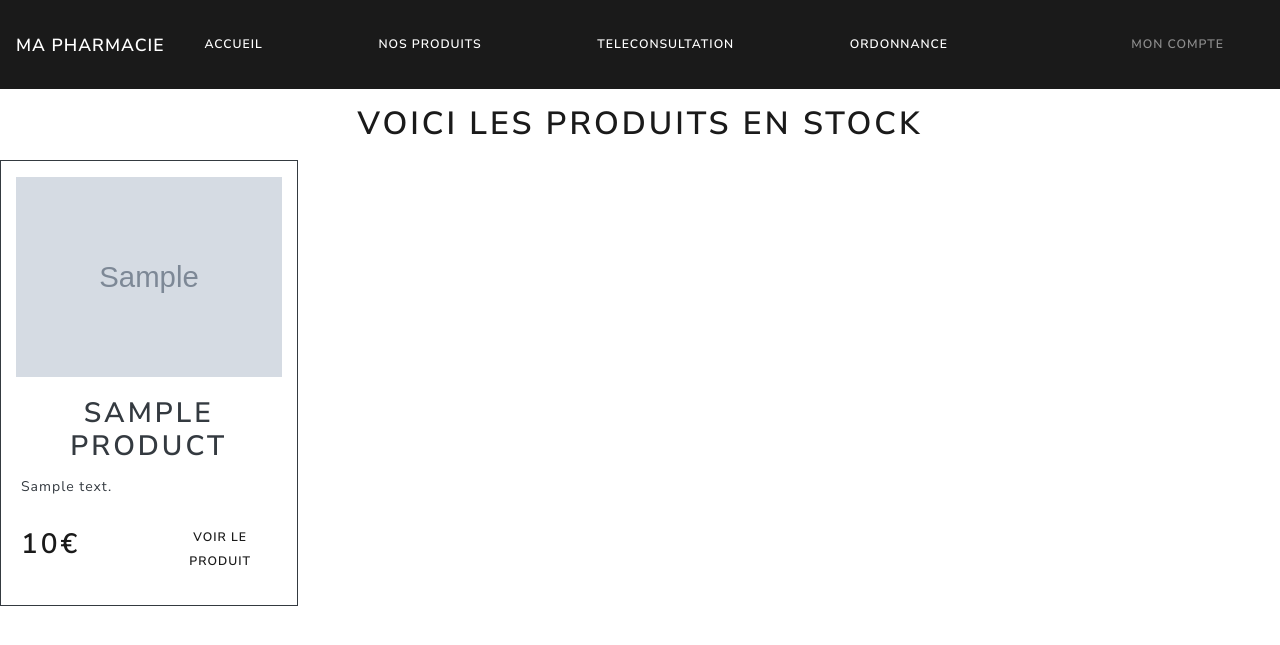
After one commit to MartinPetit/ProjetPharmacie, a Symfony app: template templates/product/index.html.twig in a window 1280 px wide. The commit adds this page. Shown: the top 645 px of the page. Run offline with Twig, Linux system fonts and the light colour scheme; the template is opened without the code that fills it: most values are stand-ins (such as "Sample title", 1, 10 or a date in 2020); grey boxes marked "Sample" are stand-in pictures; some libraries are stand-ins or nearby versions.

Commit message:
ajout de fausses donnees et affichage produits

```diff
--- a/composer.json
+++ b/composer.json
@@ -5,6 +5,7 @@
         "php": "^7.1.3",
         "ext-ctype": "*",
         "ext-iconv": "*",
+        "fzaninotto/faker": "^1.8",
         "sensio/framework-extra-bundle": "^5.1",
         "symfony/asset": "4.3.*",
         "symfony/console": "4.3.*",
@@ -29,6 +30,7 @@
         "symfony/yaml": "4.3.*"
     },
     "require-dev": {
+        "doctrine/doctrine-fixtures-bundle": "^3.2",
         "symfony/debug-pack": "*",
         "symfony/maker-bundle": "^1.0",
         "symfony/profiler-pack": "*",
--- a/config/bundles.php
+++ b/config/bundles.php
@@ -14,5 +14,5 @@ return [
     Symfony\Bundle\DebugBundle\DebugBundle::class => ['dev' => true, 'test' => true],
     Symfony\Bundle\MakerBundle\MakerBundle::class => ['dev' => true],
     Symfony\Bundle\WebServerBundle\WebServerBundle::class => ['dev' => true],
-
+    Doctrine\Bundle\FixturesBundle\DoctrineFixturesBundle::class => ['dev' => true, 'test' => true],
 ];
--- a/templates/Home/home.html.twig
+++ b/templates/Home/home.html.twig
@@ -4,7 +4,7 @@
 
 <div class="container">
 
-    <div class="jumbotron mt-3">
+    <div class="jumbotron mt-3" style = "border : 1px solid black">
         <h1 class="display-3">Bienvenue à la pharmacie Pasteur!</h1>
         <p class="lead">Notre équipe vous accueil pour vous proposer les meilleurs services dans la meilleure pharmacie de Garches
         </p>
@@ -15,7 +15,7 @@
 
     <div class="row">
         <div class="col">
-            <div class="card bg-light mb-3">
+            <div class="card bg-light border-dark mb-3">
                 <div class="card-header text-center">
                     <h2>
                         Nos coordonnées
@@ -104,7 +104,7 @@
             <br>
             <br>
 
-            <div class="card bg-light mb-3">
+            <div class="card bg-light border-dark mb-3">
                 <div class="card-header text-center">
                     <h2>
                         Présentation de la pharmacie et de l'équipe
--- a/templates/base.html.twig
+++ b/templates/base.html.twig
@@ -26,7 +26,7 @@
                     </ul>
 					<ul class="navbar-nav mr-auto">
                         <li class="nav-item active">
-                            <a class="nav-link" href="{{ path ('homepage') }}">Nos produits</a>
+                            <a class="nav-link" href="{{ path ('index_product') }}">Nos produits</a>
                         </li>
                     </ul>
 					<ul class="navbar-nav mr-auto">
--- /dev/null
+++ b/templates/product/index.html.twig
@@ -0,0 +1,54 @@
+{% extends 'base.html.twig' %}
+
+{% block title %}Nos Produits
+{% endblock %}
+
+{% block body %}
+    <div class="container">
+        <h1 class="my-3" style="text-align : center">
+            Voici les produits en stock
+        </h1>
+    </div>
+
+    <div class="row">
+        {% for product in products %}
+            <div class="col-md-3">
+                <div class="card bg-light text-dark border-dark mb-3">
+
+                    <img src="{{ product.image }}" alt="Image du produit" style="height : 200px; width: 90%; display:block" class="ml-auto mr-auto mt-3">
+
+                    <div class="card-body">
+                        <h2 class="card-title" style="text-align : center">
+                            {{ product.name }}
+                        </h2>
+                        <p class="card-text">
+                            {{ product.description }}
+                        </p>
+
+                        <div class="card-text  row align-items-center">
+
+                            <div class=" col-6">
+
+                                <h2>{{product.price}}&euro;</h2>
+                            </div>
+
+
+                            <div class=" col-6">
+                                <a href="#" class="btn btn-secondary">
+                                    Voir le produit
+                                </a>
+
+                            </div>
+
+                        </div>
+                    </div>
+
+
+                </div>
+            </div>
+
+        {% endfor %}
+    </div>
+
+
+{% endblock %}
```
Also changed, not shown: src/Controller/ProductController.php (added, +21 -0 lines), src/DataFixtures/AppFixtures.php (added, +38 -0 lines), src/Entity/Product.php (+35 -0 lines), src/Migrations/Version20191026143208.php (added, +35 -0 lines), src/Migrations/Version20191026145103.php (added, +35 -0 lines), 2 other files.
